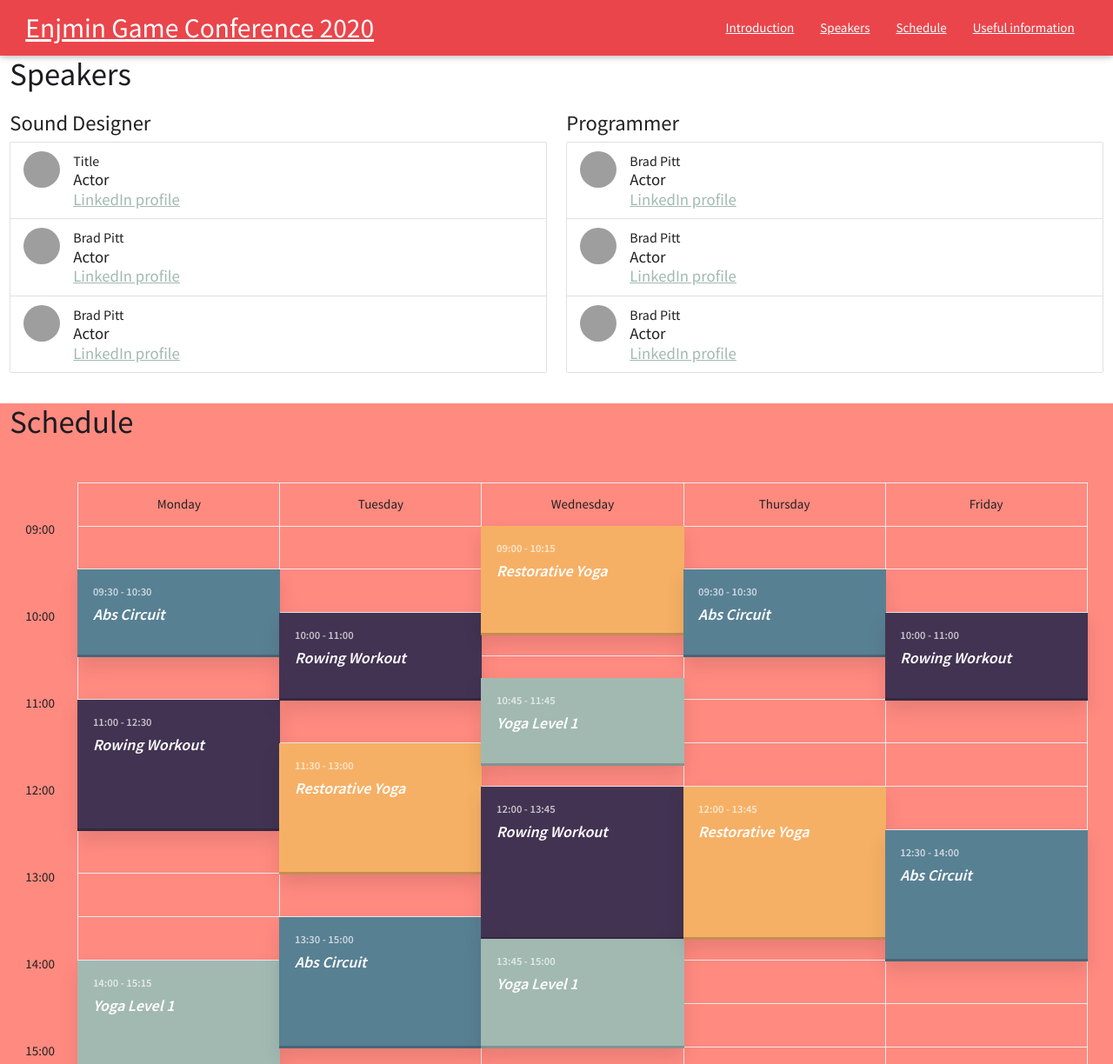
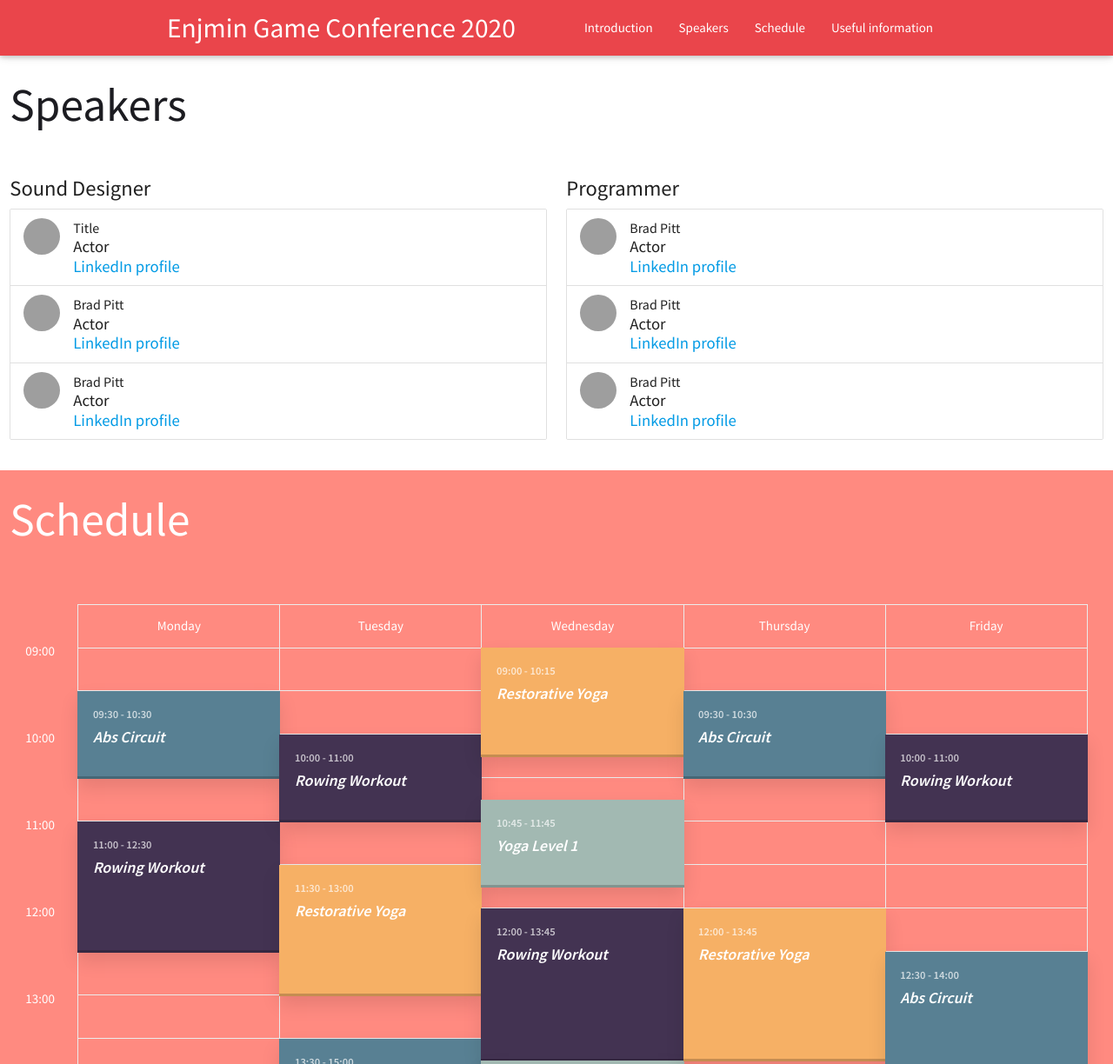
Before and after one commit to SamuelBUSSON/EGC_2020, a plain HTML site: page index.html in a window 1280 px wide. Shown: the top 1224 px of the page at 87% size. Drawn offline with Linux system fonts and the light colour scheme; grey boxes are pictures that could not be loaded.

Commit message:
Adding schedule and useful information

```diff
--- a/index.html
+++ b/index.html
@@ -5,12 +5,13 @@
 
   <script>document.getElementsByTagName("html")[0].className += " js";</script>
   <title>EGC 2020</title>
+  <link rel="stylesheet" href="assets/css/style.css">
   <link href="css/materialize.css" rel="stylesheet" type="text/css" >
   <link href="https://fonts.googleapis.com/icon?family=Material+Icons" rel="stylesheet">
-  <link rel="stylesheet" href="assets/css/style.css">
 </head>
 
 <body>
+
 
   <div class="navbar-fixed">
     <nav class="materialize-red lighten-1">
@@ -21,9 +22,9 @@
               <a href="#" class="brand-logo">Enjmin Game Conference 2020</a>
               <ul id="nav-mobile" class="right hide-on-med-and-down">
                 <li><a href="#">Introduction</a></li>
-                <li><a href="#">Speakers</a></li>
-                <li><a href="#Speakers">Schedule</a></li>
-                <li><a href="#Schedule">Useful information</a></li>
+                <li><a href="#Speakers">Speakers</a></li>
+                <li><a href="#Schedule">Schedule</a></li>
+                <li><a href="#">Useful information</a></li>
               </ul>
             </div>
           </div>
@@ -31,6 +32,8 @@
       </div>
     </nav>
   </div>
+
+  <div class="">
 
     <div class="" id="Speakers">
       <div class="row">
@@ -95,10 +98,10 @@
         </div>
       </div>
     </div>
-  <div class="red accent-1" id="Schedule">
+    <div class="red accent-1 white-text" id="Schedule">
       <div class="row">
         <div class="col s12">
-        <h2>Schedule</h2>
+          <h2 class="white-text">Schedule</h2>
         </div>
       </div>
       <div class="row">
@@ -293,6 +296,14 @@
         </div>
       </div>
     </div>
+  </div>
+  <div class="">
+    <h2>Useful informations</h2>
+    <div class="row">
+        <div class="col s4"><iframe width="100%" height="400" frameborder="0" scrolling="no" marginheight="0" marginwidth="0" src="https://maps.google.com/maps?width=100%25&amp;height=400&amp;hl=en&amp;q=138%20Rue%20de%20Bordeaux,%2016000%20Angoul%C3%AAme+(ENJMIN)&amp;t=&amp;z=15&amp;ie=UTF8&amp;iwloc=B&amp;output=embed"></iframe>
+        </div>
+    </div>
+  </div>
 
   <footer class="page-footer materialize-red">
     <div class="footer-copyright">
```
Lines whose indentation alone changed are shown as unchanged.
